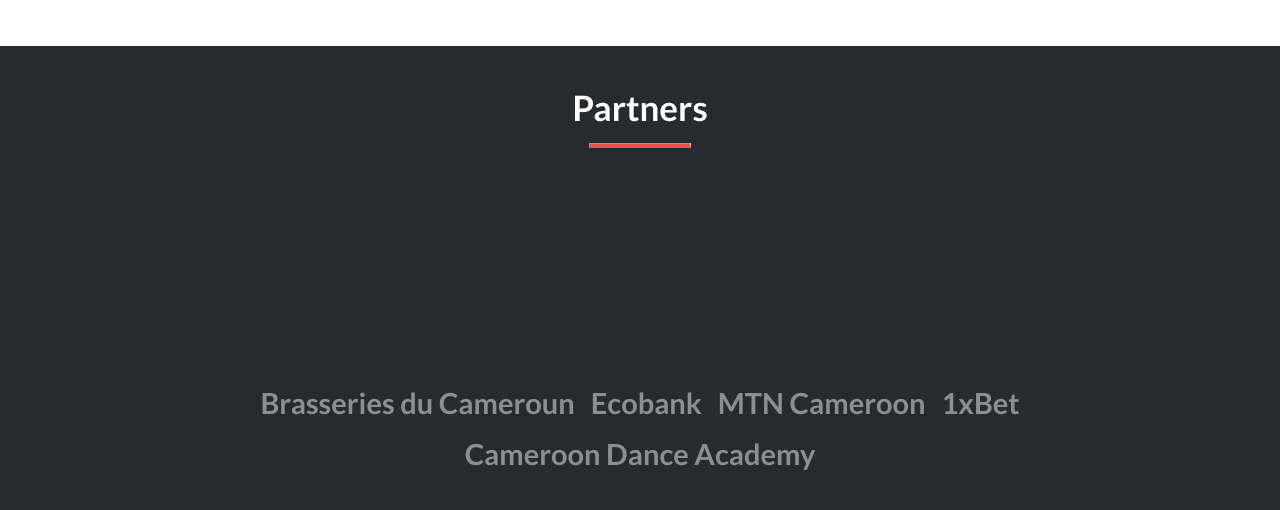
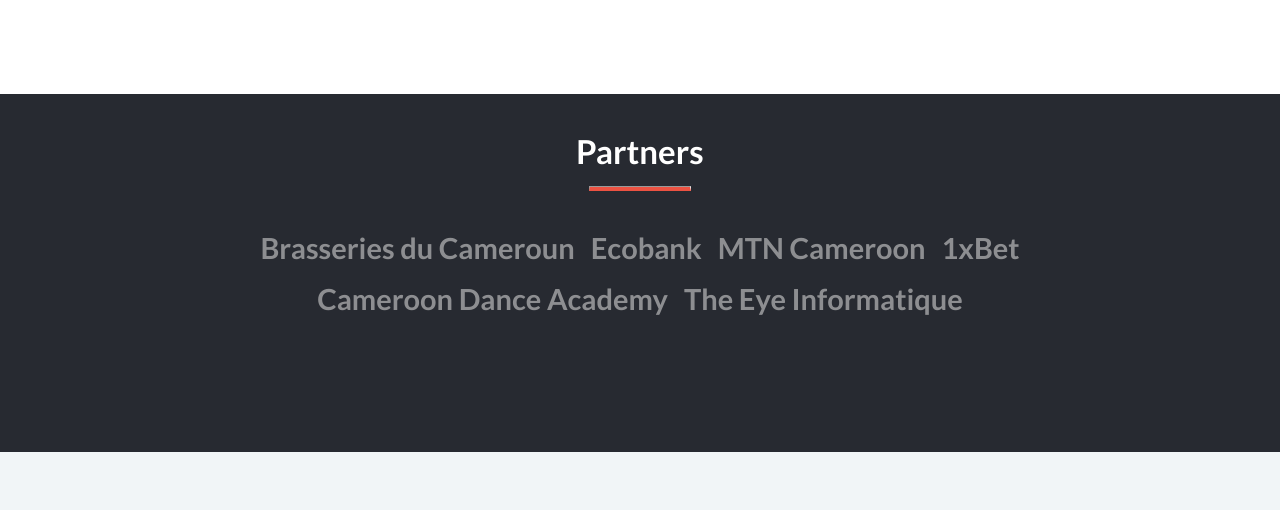
Before and after one commit to carlylechia/Vision-Straight, a website: page about.html in a window 1280 px wide. Shown: the part 1948-2458 px from the top of the page. Drawn offline with Linux system fonts and the light colour scheme; a web font is replaced by a local one.

Commit message:
Self-review my code and make changes and adjustments

```diff
--- a/about.html
+++ b/about.html
@@ -129,6 +129,7 @@
         <h3>MTN Cameroon</h3>
         <h3>1xBet</h3>
         <h3>Cameroon Dance Academy</h3>
+        <h3>The Eye Informatique</h3>
       </div>
     </section>
   </main>
--- a/stylesheets/about.css
+++ b/stylesheets/about.css
@@ -156,7 +156,7 @@
     padding: 15px;
   }
 
-  .about-descrioption p {
+  .about-description p {
     font-size: 18px;
     padding: 5px;
   }
--- a/stylesheets/aboutvsb.css
+++ b/stylesheets/aboutvsb.css
@@ -261,6 +261,13 @@
     font-size: 16px;
     line-height: 1.5vw;
   }
+
+  .vsb-partners {
+    display: flex;
+    justify-content: center;
+    margin: 6% 100px 0 100px;
+    padding: 10% 0;
+  }
 }
 
 @media screen and (min-width: 1080px) {
@@ -311,8 +318,4 @@
     bottom: 15%;
     font-size: 19px;
   }
-
-  .vsb-partners {
-    padding-top: 10vw;
-  }
 }
--- a/stylesheets/desktop.css
+++ b/stylesheets/desktop.css
@@ -192,10 +192,6 @@
     position: relative;
   }
 
-  .bj {
-    position: relative;
-  }
-
   .judges-heading {
     padding-top: 37px;
     text-align: center;
@@ -219,6 +215,11 @@
   .partners-header {
     padding-top: 37px;
     text-align: center;
+    display: flex;
+    flex-direction: column;
+    align-items: center;
+    position: absolute;
+    left: 45%;
   }
 
   .partners-header h2 {
@@ -412,7 +413,7 @@
     gap: 50px;
   }
 
-  .partners-header {
+  /* .partners-header {
     padding-top: 40px;
     text-align: center;
   }
@@ -423,7 +424,7 @@
 
   .partners-header hr {
     margin: 0 46%;
-  }
+  } */
 
   .vsb-partners {
     margin: 6% 16vh 0 16vh;
```
Also changed, not shown: app_screenshot.png (deleted).
